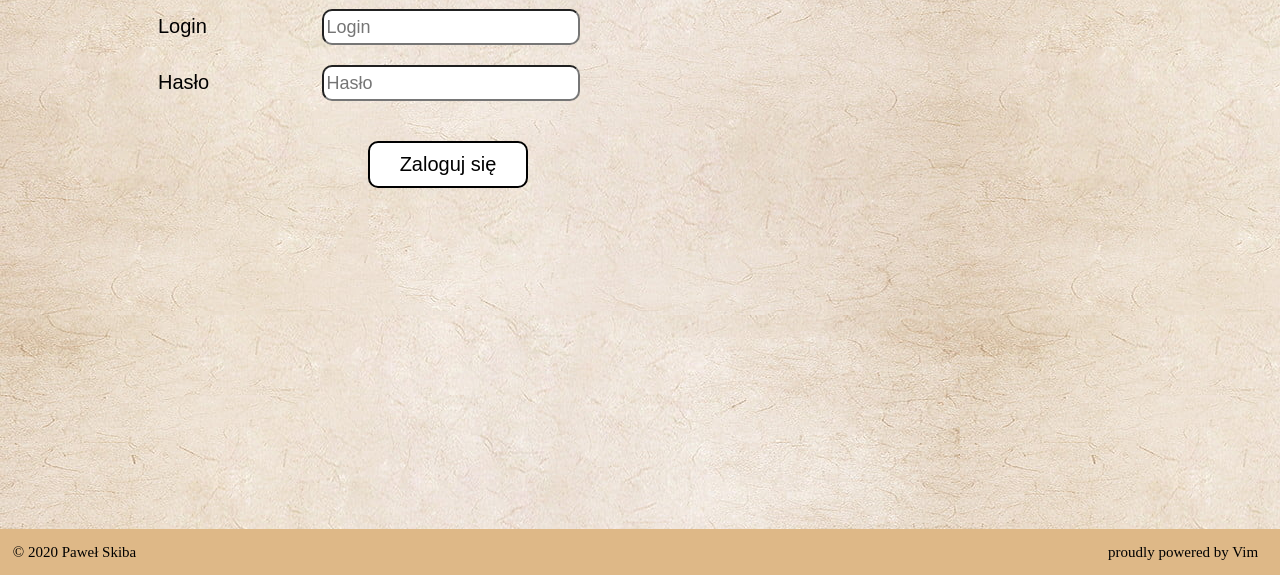
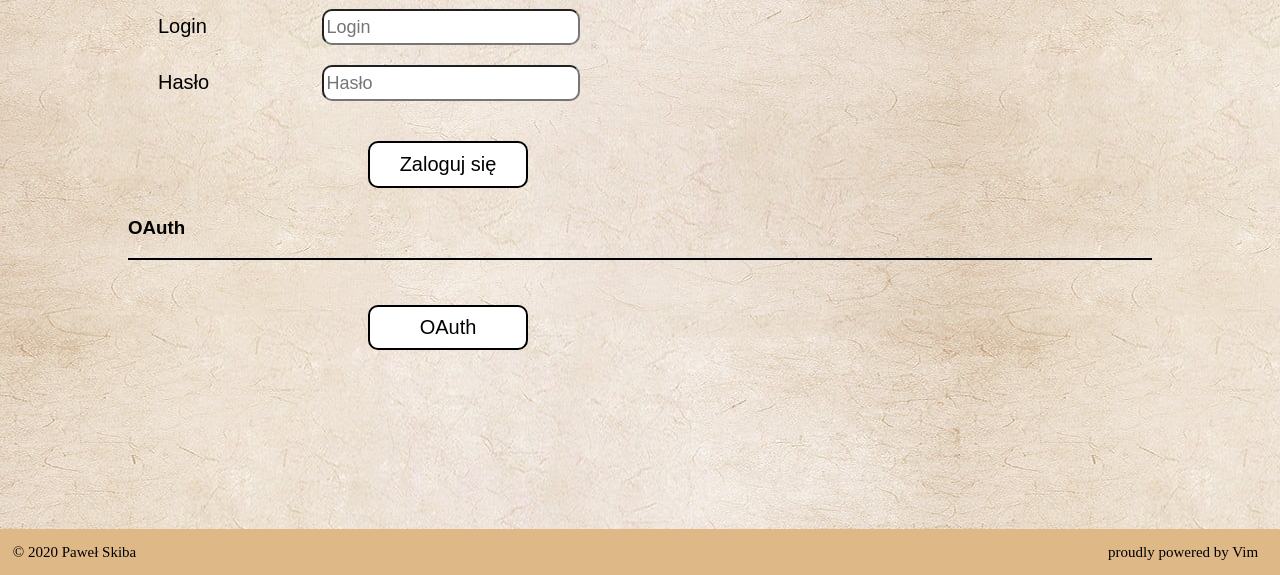
Before and after one commit to pawellski/Delivery_Comapny_WebApp, a Flask app: template PPD_app/templates/login.html in a window 1280 px wide. Shown: the part 225-800 px from the top of the page. Run offline with Flask 2, Linux system fonts and the light colour scheme; the template is opened without the code that fills it, so the values that code supplies are empty; parts of the project's set-up code (start-up, migrations or seed data) failed here and were passed over; some web fonts are replaced.

Commit message:
Adjusted html, css and js to OAuth in login_app.

```diff
--- a/PPD_app/static/scripts/script_user_homepage.js
+++ b/PPD_app/static/scripts/script_user_homepage.js
@@ -13,7 +13,6 @@ document.addEventListener('DOMContentLoaded', function (event) {
     let currentPackagesURL = packages0URL;
 
     getToken();
-    getPackgaesList(packages0URL);
 
     var ws_uri = "https://localhost:8084";
     socket = io.connect(ws_uri);
@@ -238,6 +237,7 @@ document.addEventListener('DOMContentLoaded', function (event) {
     function setToken(correctResponse) {
         window.localStorage.setItem("access_token", correctResponse.access_token);
         console.log("Set token correctly!")
+        getPackgaesList(packages0URL);
     }
 
 
--- a/PPD_app/static/styles/style_2.css
+++ b/PPD_app/static/styles/style_2.css
@@ -237,3 +237,16 @@ thead {
     width: 40px;
     height: 40px;
 }
+
+#button-oauth {
+    margin-top: 20px;
+    min-width: 160px;
+    min-height: 45px;
+    margin-left: 240px;
+    font-size: 20px;
+    background-color: white;
+    color: black;
+    border: 2px solid black;
+    cursor: pointer;
+    border-radius: 10px;
+}
--- a/PPD_app/templates/login.html
+++ b/PPD_app/templates/login.html
@@ -38,8 +38,10 @@
                 <div class="form-row">
                     <input id="button-login-form" type="submit" value="Zaloguj się"/>
                 </div>
-
             </form>
+            <h3>OAuth</h3>
+            <hr>
+            <a href="https://localhost:8080/oauth_login"><button id="button-oauth">OAuth</button></a>
         </div>
         <footer>
             <p class="footer-inline left">&copy; 2020 Paweł Skiba</p>
```
